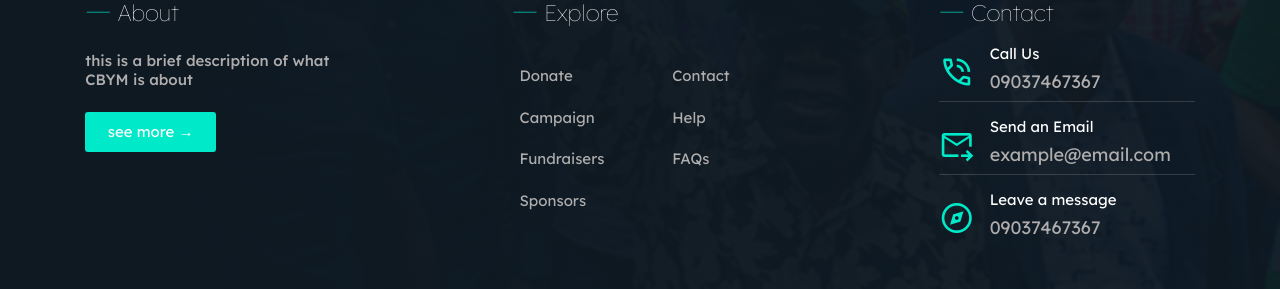
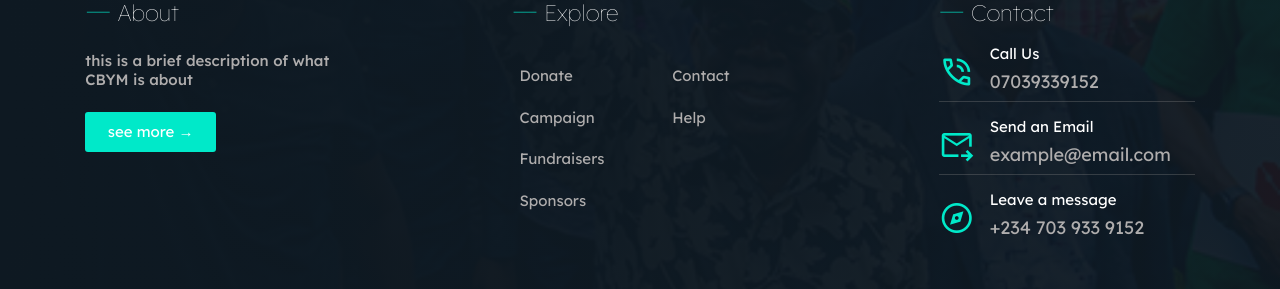
Before and after one commit to OtiEdwin/Cbym, a React (Create React App) app: page /about in a window 1280 px wide. Shown: the part 140-429 px from the top of the page. Built offline with nearby package versions, Linux system fonts and the light colour scheme; a web font is replaced by a local one.

Commit message:
set up footer links

```diff
--- a/src/Footer.js
+++ b/src/Footer.js
@@ -17,17 +17,16 @@ function Footer() {
                 <div className='row space-btw two'>
                 <div>
                     <ul>
-                    <li><Link to = ''>Donate</Link></li>
-                    <li><Link to = ''>Campaign</Link></li>
-                    <li><Link to = ''>Fundraisers</Link></li>
+                    <li><Link to = {`https://api.whatsapp.com/send?phone=2347039339152&text=Hello,+i'd+like+to+make+a+donation`}>Donate</Link></li>
+                    <li><Link to = {`https://api.whatsapp.com/send?phone=2347039339152&text=Hello,+i'd+like+to+make+more+enquires+about+CBYM+campaigns`}>Campaign</Link></li>
+                    <li><Link to = {`https://api.whatsapp.com/send?phone=2347039339152&text=Hello,+i'd+like+to+know+more+about+CBYM+fundraisers`}>Fundraisers</Link></li>
                     <li><Link to = ''>Sponsors</Link></li>
                     </ul>
                 </div>
                 <div>
                     <ul>
-                    <li><Link to = ''>Contact</Link></li>
+                    <li><Link to = {`https://api.whatsapp.com/send?phone=2347039339152`}>Contact</Link></li>
                     <li><Link to = ''>Help</Link></li>
-                    <li><Link to = ''>FAQs</Link></li>
                     </ul>
                 </div>
                 </div>
@@ -41,7 +40,7 @@ function Footer() {
                     </span>
                     <div className='pa-l'>
                     Call Us
-                    <Link to = '' className='stand-out'>09037467367</Link>
+                    <Link to = '' className='stand-out'>07039339152</Link>
                     </div>
 
                 </li>
@@ -63,7 +62,7 @@ function Footer() {
                     </span>
                     <div className='pa-l'>
                     Leave a message
-                    <Link to = '' className='stand-out'>09037467367</Link>
+                    <Link to = {`https://api.whatsapp.com/send?phone=2347039339152`} className='stand-out'>+234 703 933 9152</Link>
                     </div>
 
                 </li>
@@ -80,7 +79,7 @@ function Footer() {
                     <li><Link to = ''><ion-icon name="logo-facebook" class='bg mbc hydrated white'></ion-icon></Link></li>
                     <li><Link to = ''><ion-icon name="logo-instagram" class='bg mbc hydrated white'></ion-icon></Link></li>
                     <li><Link to = ''><ion-icon name="logo-twitter" class='bg mbc hydrated white'></ion-icon></Link></li>
-                    <li><Link to = ''><ion-icon name="logo-whatsapp" class='bg mbc hydrated white'></ion-icon></Link></li>
+                    <li><Link to = {`https://api.whatsapp.com/send?phone=2347039339152`}><ion-icon name="logo-whatsapp" class='bg mbc hydrated white'></ion-icon></Link></li>
                 </ul>
                 </div>
             </div>
```
